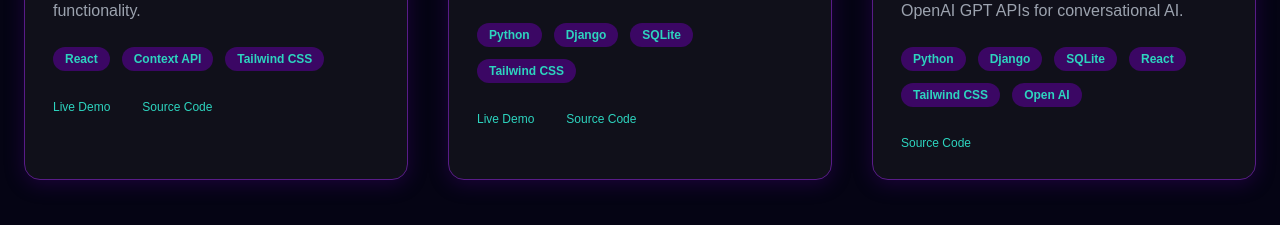
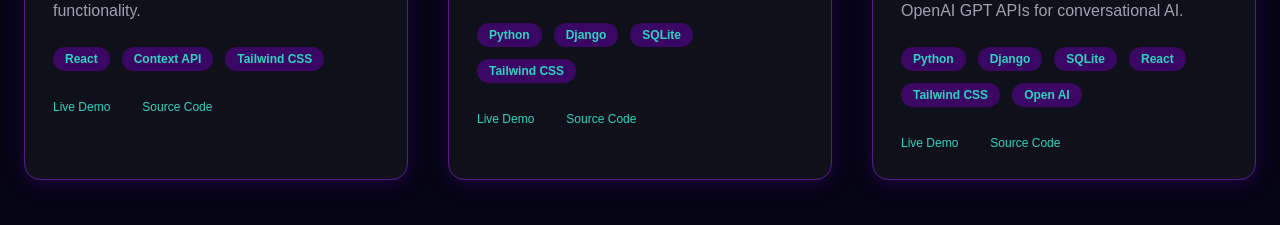
Before and after one commit to deepakmaharana278/My_Portfolio, a React (Vite) app in the folder Portfolio/: page / in a window 1280 px wide. Shown: the part 2520-2745 px from the top of the page. Built offline with nearby package versions, Linux system fonts and the light colour scheme.

Commit message:
Deepak Gpt Live demo

```diff
--- a/Portfolio/src/components/Work/Work.jsx
+++ b/Portfolio/src/components/Work/Work.jsx
@@ -41,7 +41,7 @@ const Work = () => {
       title: "Deepak-GPT",
       description: "Full-stack chatbot application using React frontend and Django backend integrating OpenAI GPT APIs for conversational AI.",
       tech: ["Python", "Django", "SQLite", "React", "Tailwind CSS", "Open AI"],
-      demoLink: "",
+      demoLink: "https://mini-chat-bot-5.onrender.com/",
       codeLink: "https://github.com/deepakmaharana278/Mini-Chat-Bot",
     },
   ];
```
